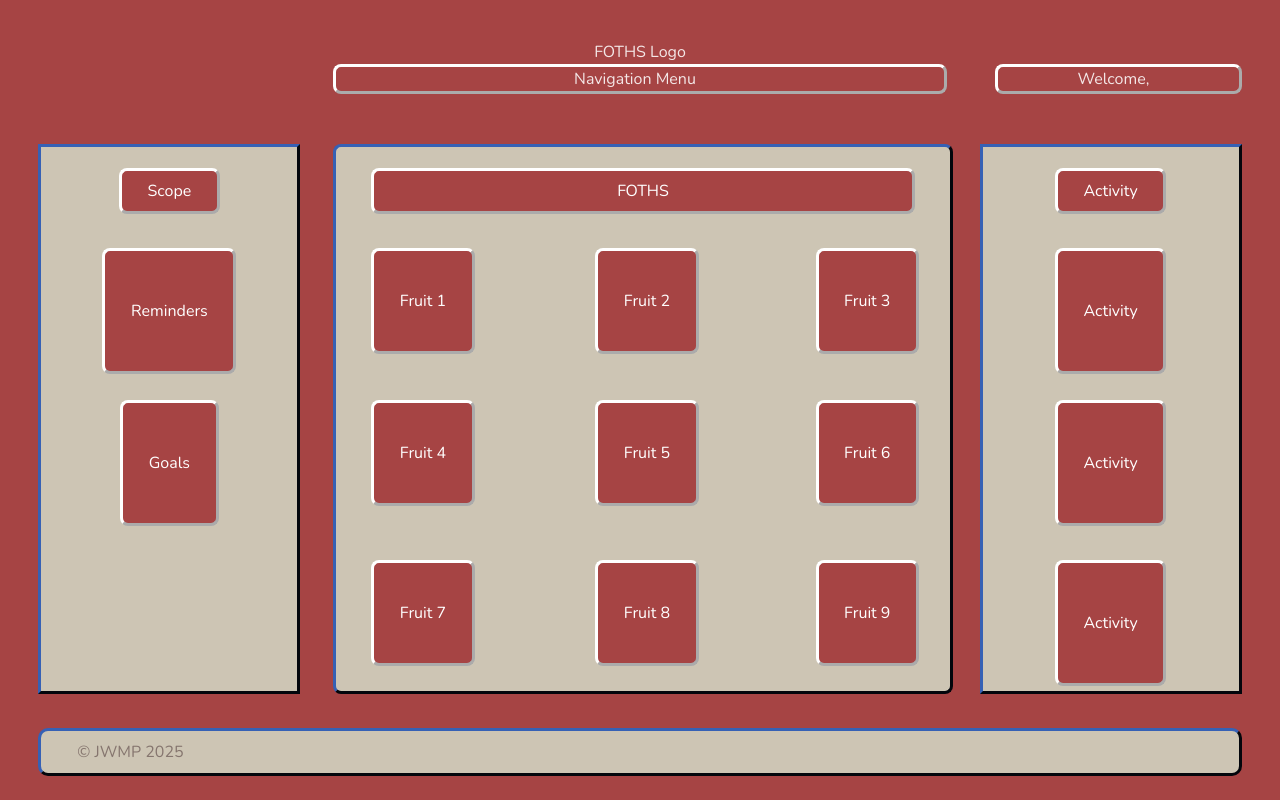
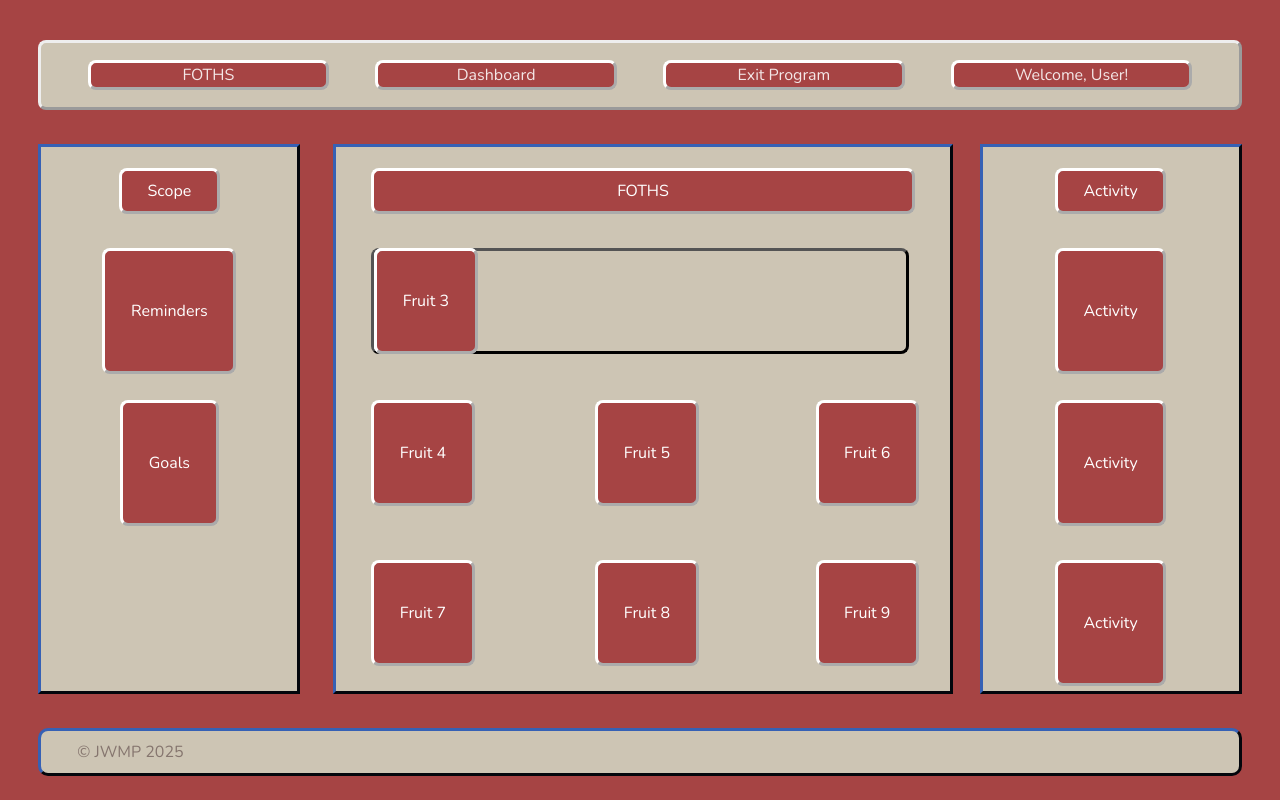
Before and after one commit to jwhitad15/Unit1-FinalProject-FOTHS-Joshua-W, a React (Vite) app in the folder FOTHS/: page /foths in a window 1280 px wide. Built offline with nearby package versions, Linux system fonts and the light colour scheme.

Commit message:
I need a break

```diff
--- a/FOTHS/src/App.css
+++ b/FOTHS/src/App.css
@@ -8,29 +8,8 @@
   /* grid-auto-flow: column; */
   /* vertical-align: middle; */
 }
-/*
-.testy {
-  vertical-align: middle;
-} */
 
-.login-form {
-  border-style: outset;
-  border: 3px outset white;
-  padding: 20px;
-  border-radius: 10px;
-  background-color: #a64444;
-  -webkit-box-shadow: 0 0 10px #fff;
-  box-shadow: 0 0 7px#a64444;
-}
-.signup-container-in-form {
-  border-style: outset;
-  border: 3px outset #4d788f;;
-  padding: 20px;
-  border-radius: 10px;
-  background-color: #a64444;
-  -webkit-box-shadow: 0 0 10px #fff;
-  box-shadow: 0 0 7px#a64444;
-}
+
 
 
 #hyperlink {
@@ -71,6 +50,7 @@
   position: grid;
   vertical-align: middle;
 }
+
 .header-element-1 {
   border-style: outset;
   border: 3px outset white;
@@ -83,7 +63,6 @@
   /* left: 3%; */
   width: 18%;
   padding-top: auto;
-
 }
 .header-element-2 {
   border-style: outset;
@@ -479,7 +458,7 @@
 }
 
 .foths-main {
-  display: grid;
+  display: flex;
   place-content: center;
   flex: 0 0 25vw;
   background: #cdc5b4;
@@ -487,7 +466,7 @@
   box-sizing: borderbox;
   border: outset;
   border-color: #1d3461;
- justify-content: center;
+ justify-content: space-evenly;
 
   position: fixed;
   right: 26%;
@@ -511,8 +490,38 @@
   color: white;
   place-content: center;
 }
+.foths-header {
+  border: outset;
+  display: flex;
+  /* place-content: center; */
+  justify-content: space-evenly;
+  align-items: center;
+  flex: 0 0 25vw;
+  position: fixed;
+  right: 3%;
+  left: 3%;
+  height: 8%;
+  border-radius: 8px;
+  background-color: #cdc5b4
+}
+.fruit-cards-row-1 {
+  border: outset;
+  display: flex;
+  /* justify-content: space-evenly; */
+  align-items: center;
+  flex: 0 0 25vw;
+  position: fixed;
+  right: 29%;
+  left: 29%;
+  top: 31%;
+  height: 12.5%;
+  border-radius: 8px;
+  background-color: #cdc5b4;
+  border-color: black;
+}
 .fruit-card-1 {
   border: outset;
+  display: flex;
   border: 3px outset white;
   border-radius: 8px;
   background-color: #a64444;
@@ -520,7 +529,7 @@
   place-content: center;
   position: fixed;
   top: 31%;
-  left: 29%;
+  /* left: 29%; */
   height: 12.5%;
   padding-left: 2%;
   padding-right:  2%;
@@ -534,7 +543,7 @@
   place-content: center;
   position: fixed;
   top: 31%;
-  left: 46.5%;
+  /* left: 46.5%; */
   height: 12.5%;
   padding-left: 2%;
   padding-right:  2%;
@@ -548,7 +557,7 @@
   place-content: center;
   position: fixed;
   top: 31%;
-  right: 28.2%;
+  /* right: 28.2%; */
   height: 12.5%;
   padding-left: 2%;
   padding-right:  2%;
@@ -676,6 +685,15 @@
   -webkit-box-shadow: 0 0 10px #fff;
   box-shadow: 0 0 7px#a64444;
 }
+.login-form {
+  border-style: outset;
+  border: 3px outset white;
+  padding: 20px;
+  border-radius: 10px;
+  background-color: #a64444;
+  -webkit-box-shadow: 0 0 10px #fff;
+  box-shadow: 0 0 7px#a64444;
+}
 
 .button-class {
   border: outset 2.5px;
@@ -746,6 +764,58 @@
   background-color: #a64444;
   -webkit-box-shadow: 0 0 10px #fff;
   box-shadow: 0 0 7px#a64444;
+}
+.signup-container-in-form {
+  border-style: outset;
+  border: 3px outset #4d788f;;
+  padding: 20px;
+  border-radius: 10px;
+  background-color: #a64444;
+  -webkit-box-shadow: 0 0 10px #fff;
+  box-shadow: 0 0 7px#a64444;
+}
+
+.about-header {
+  border: outset;
+  display: flex;
+  /* place-content: center; */
+  justify-content: space-evenly;
+  align-items: center;
+  flex: 0 0 25vw;
+  position: fixed;
+  right: 3%;
+  left: 3%;
+  height: 8%;
+  border-radius: 8px;
+  background-color: #cdc5b4
+}
+ .study-header {
+  border: outset;
+  display: flex;
+  /* place-content: center; */
+  justify-content: space-evenly;
+  align-items: center;
+  flex: 0 0 25vw;
+  position: fixed;
+  right: 3%;
+  left: 3%;
+  height: 8%;
+  border-radius: 8px;
+  background-color: #cdc5b4
+}
+ .error-header {
+  border: outset;
+  display: flex;
+  /* place-content: center; */
+  justify-content: space-evenly;
+  align-items: center;
+  flex: 0 0 25vw;
+  position: fixed;
+  right: 3%;
+  left: 3%;
+  height: 8%;
+  border-radius: 8px;
+  background-color: #cdc5b4
 }
 
 .game-card {
@@ -937,6 +1007,37 @@
   border-radius: 8px;
   background-color: #cdc5b4
 }
+ .dashboard-header {
+  border: outset;
+  display: flex;
+  /* place-content: center; */
+  justify-content: space-evenly;
+  align-items: center;
+  flex: 0 0 25vw;
+  position: fixed;
+  right: 3%;
+  left: 3%;
+  height: 8%;
+  border-radius: 8px;
+  background-color: #cdc5b4
+}
+
+
+ /* .fruits-grid { */
+  /* border: outset; */
+  /* display: flex; */
+  /* place-content: center; */
+  /* justify-content: space-evenly; */
+  /* align-items: center; */
+  /* flex: 0 0 25vw; */
+  /* position: fixed; */
+  /* right: 3%; */
+  /* left: 3%; */
+  /* height: 8%; */
+  /* border-radius: 8px; */
+  /* background-color: #cdc5b4 */
+/* } */
+
 /* header {
 } */
 footer {
--- a/FOTHS/src/components/about.jsx
+++ b/FOTHS/src/components/about.jsx
@@ -6,9 +6,10 @@ const About = () => {
 
 
             <div className="about-header">
-                <div className="header-logo"> justOne Logo </div>
-                <div className="header-user"> Welcome, </div>
-                <div className="header-center"> Navigation Menu </div>
+                <div className="header-element-1"> FOTHS </div>
+                <div className="header-element-2"> Dashboard </div>
+                <div className="header-element-3"> Exit Program </div>
+                <div className="header-element-4"> Welcome, User! </div>
             </div>
 
             <main>
--- a/FOTHS/src/components/dashboard.jsx
+++ b/FOTHS/src/components/dashboard.jsx
@@ -6,10 +6,10 @@ const Dashboard = () => {
 
 
             <header className="dashboard-header">
-                {/* <div className="header-logo"> justOne Logo </div> */}
-
-                <div className="header-user"> Welcome, </div>
-                <div className="header-center"> Navigation Menu </div>
+                <div className="header-element-1"> FOTHS </div>
+                <div className="header-element-2"> Dashboard </div>
+                <div className="header-element-3"> Exit Program </div>
+                <div className="header-element-4"> Welcome, User! </div>
             </header>
 
             <main>
--- a/FOTHS/src/components/error-page.jsx
+++ b/FOTHS/src/components/error-page.jsx
@@ -5,9 +5,10 @@ const ErrorPage = () => {
 
 
             <div className="error-header">
-                <div className="header-logo"> justOne Logo </div>
-                <div className="header-user"> Welcome, </div>
-                <div className="header-center"> Navigation Menu </div>
+                <div className="header-element-1"> FOTHS </div>
+                <div className="header-element-2"> Dashboard </div>
+                <div className="header-element-3"> Exit Program </div>
+                <div className="header-element-4"> Welcome, User! </div>
             </div>
 
             <main>
--- a/FOTHS/src/components/foths-main-page.jsx
+++ b/FOTHS/src/components/foths-main-page.jsx
@@ -5,10 +5,11 @@ const FOTHSMain = () => {
         <div id="foths-main">
 
 
-            <div className="fothsUserHeader">
-                <div className="header-logo"> FOTHS Logo </div>
-                <div className="header-user"> Welcome, </div>
-                <div className="header-center"> Navigation Menu </div>
+            <div className="foths-header">
+                <div className="header-element-1"> FOTHS </div>
+                <div className="header-element-2"> Dashboard </div>
+                <div className="header-element-3"> Exit Program </div>
+                <div className="header-element-4"> Welcome, User! </div>
             </div>
 
 
@@ -18,16 +19,17 @@ const FOTHSMain = () => {
                 <div className="scope-card-2">Goals</div>
             </aside>
 
-            <main className="foths-main">
+            <div className="foths-main">
                 <div className="foths-main-title"> FOTHS </div>
-                <div className="fruit-image-1"> &#127822; </div>
+                {/* <div className="fruit-image-1"> &#127822; </div> */}
 
+                <div className="fruits-grid">
                     <div className="fruit-cards-row-1">
-                    <a href="./game-mode" id="card-hyperlink" className="fruit-card-1">Fruit 1</a>
-                    <a disabled href="./game-mode" id="card-hyperlink" className="fruit-card-2">Fruit 2</a>
+                        <a href="./game-mode" id="card-hyperlink" className="fruit-card-1">Faith</a>
+                        <a href="./game-mode" id="card-hyperlink" className="fruit-card-2">Fruit 2</a>
                         <a href="./game-mode" id="card-hyperlink" className="fruit-card-3">Fruit 3</a>
                     </div>
-                <div disabled className="fruit-cards-row-2">
+                    <div className="fruit-cards-row-2">
                         <a href="./game-mode" id="card-hyperlink" className="fruit-card-4">Fruit 4</a>
                         <a href="./game-mode" id="card-hyperlink" className="fruit-card-5">Fruit 5</a>
                         <a href="./game-mode" id="card-hyperlink" className="fruit-card-6">Fruit 6</a>
@@ -37,8 +39,9 @@ const FOTHSMain = () => {
                         <a href="./game-mode" id="card-hyperlink" className="fruit-card-8">Fruit 8</a>
                         <a href="./game-mode" id="card-hyperlink" className="fruit-card-9">Fruit 9</a>
                     </div>
+                </div>
 
-            </main>
+            </div>
 
             <nav>
                 <div className="recent-activity">Activity</div>
--- a/FOTHS/src/components/game-mode.jsx
+++ b/FOTHS/src/components/game-mode.jsx
@@ -6,10 +6,10 @@ const GameMode = () => {
 
 
             <div className="game-mode-header">
-                <div className="header-element-1"> 1 </div>
-                <div className="header-element-2"> 2 </div>
-                <div className="header-element-3"> 3 </div>
-                <div className="header-element-4"> 4 </div>
+                <div className="header-element-1"> FOTHS </div>
+                <div className="header-element-2"> Dashboard </div>
+                <div className="header-element-3"> Exit Program </div>
+                <div className="header-element-4"> Welcome, User! </div>
                 {/* <img className="header-logo" src="/src/images/just-one-logo.png" alt="just one logo" width="50px" height="100px"></img> */}
                 {/* <div className="header-user"> Welcome, </div> */}
                 {/* <div className="header-center"> Navigation Menu </div> */}
--- a/FOTHS/src/components/study.jsx
+++ b/FOTHS/src/components/study.jsx
@@ -6,10 +6,11 @@ const Study = () => {
         <div id="foths-main">
 
 
-            <div className="foths-header">
-                <div className="study-header-logo"> justOne Logo </div>
-                <div className="study-header-user"> Welcome, </div>
-                <div className="study-header-center"> Navigation Menu </div>
+            <div className="study-header">
+                <div className="header-element-1"> FOTHS </div>
+                <div className="header-element-2"> Dashboard </div>
+                <div className="header-element-3"> Exit Program </div>
+                <div className="header-element-4"> Welcome, User! </div>
             </div>
 
 
```
Lines whose indentation alone changed are shown as unchanged.
